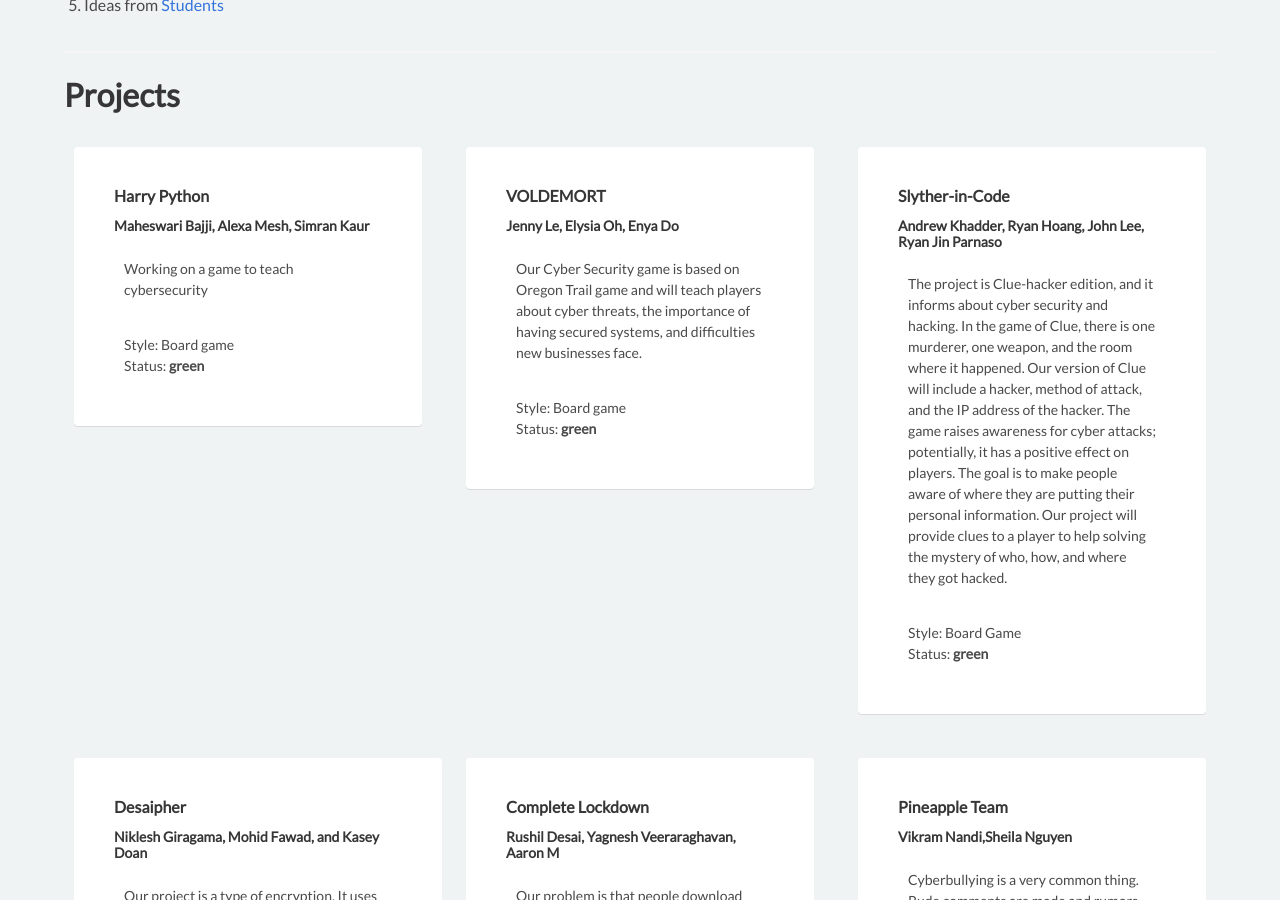
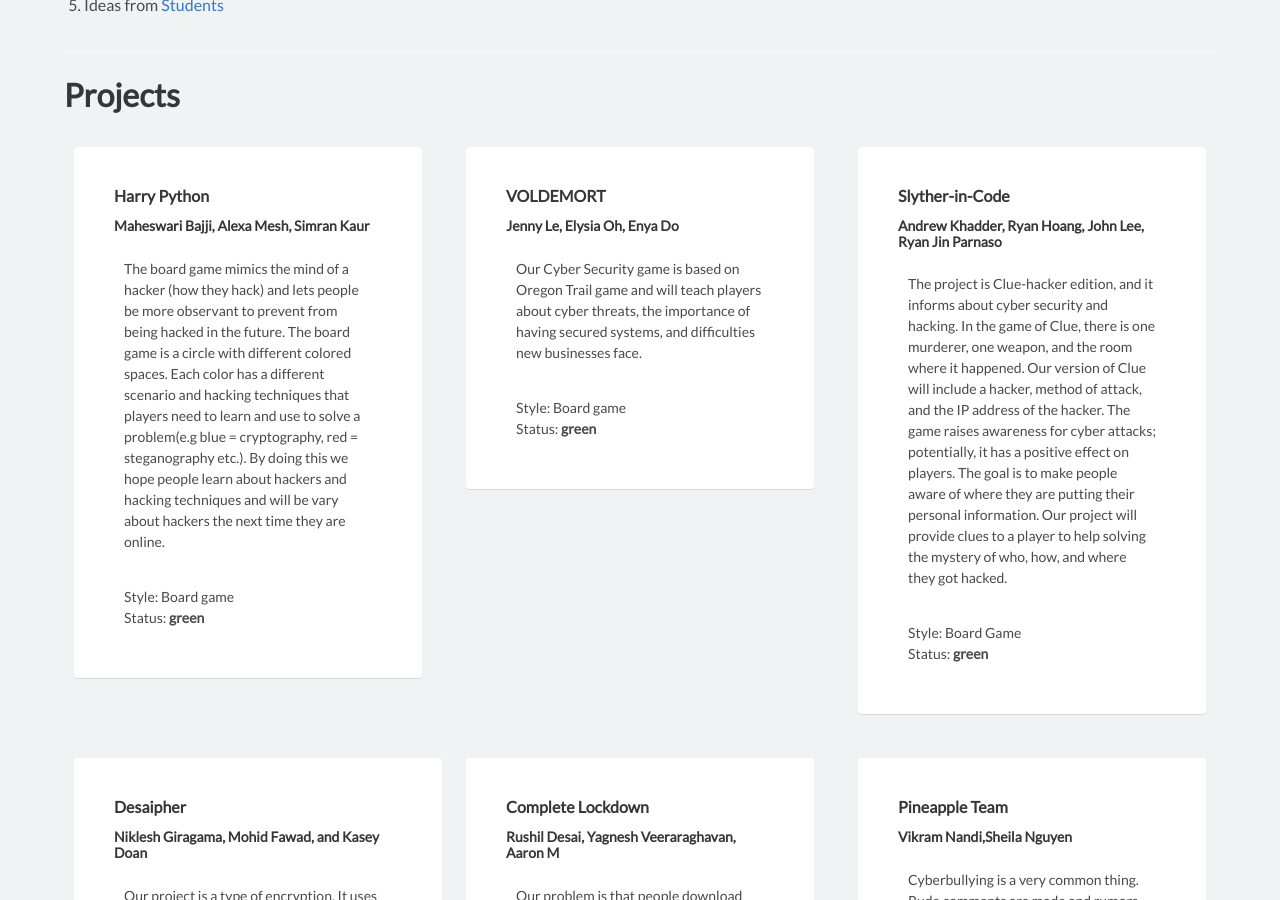
Before and after one commit to cyberdefendersprogram/www-homepage, a Jekyll site: the page built from cyberexplorers.md, in a window 1280 px wide and 900 px high, scrolled down 3348 px. Built offline with Jekyll 4.4.1, drawn with Linux system fonts in a browser that asks for light colours; nearby versions of some CDN libraries.

Commit message:
Update cyberexplorers-projects.yml

```diff
--- a/_data/cyberexplorers-projects.yml
+++ b/_data/cyberexplorers-projects.yml
@@ -1,6 +1,6 @@
 - name: Harry Python
   members: Maheswari Bajji, Alexa Mesh, Simran Kaur
-  description: Working on a game to teach cybersecurity
+  description: The board game mimics the mind of a hacker (how they hack) and lets people be more observant to prevent from being hacked in the future. The board game is a circle with different colored spaces. Each color has a different scenario and hacking techniques that players need to learn and use to solve a problem(e.g blue = cryptography, red = steganography etc.). By doing this we hope people learn about hackers and hacking techniques and will be vary about hackers the next time they are online.
   presentation: Board game
   status: green
 
```
